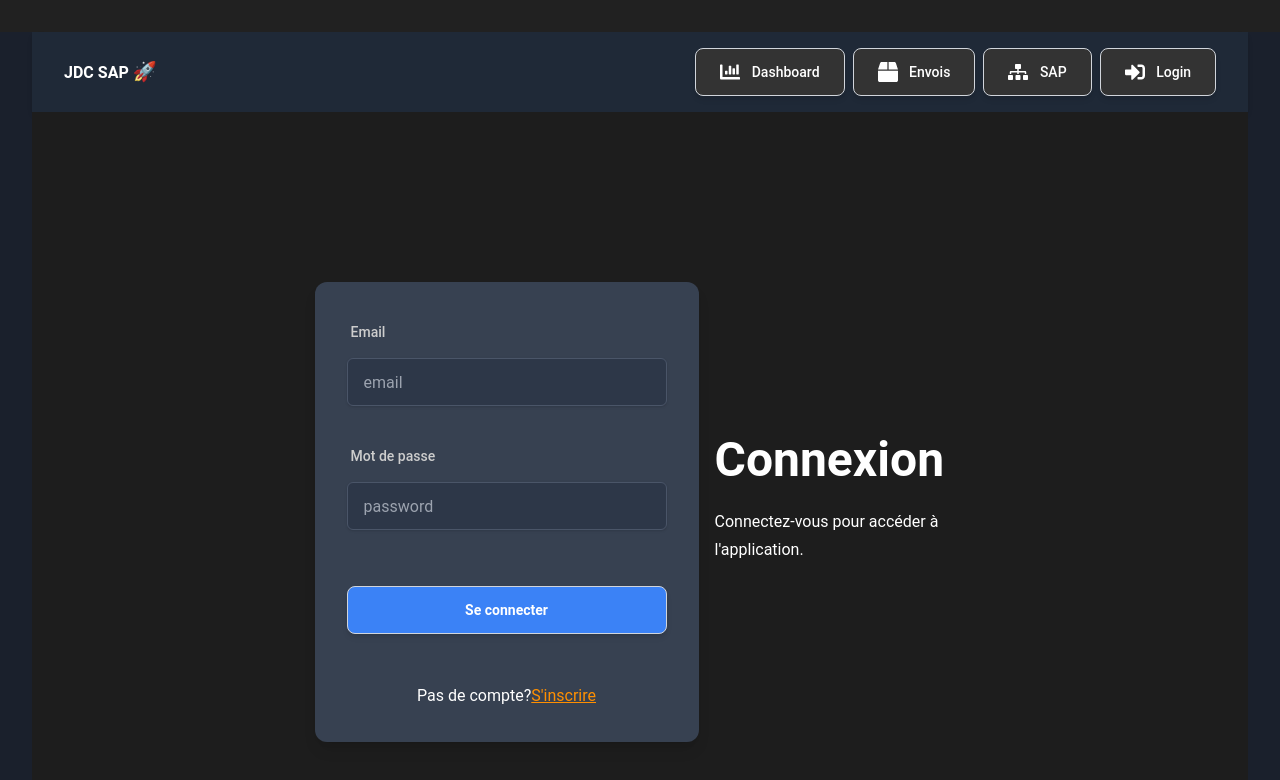
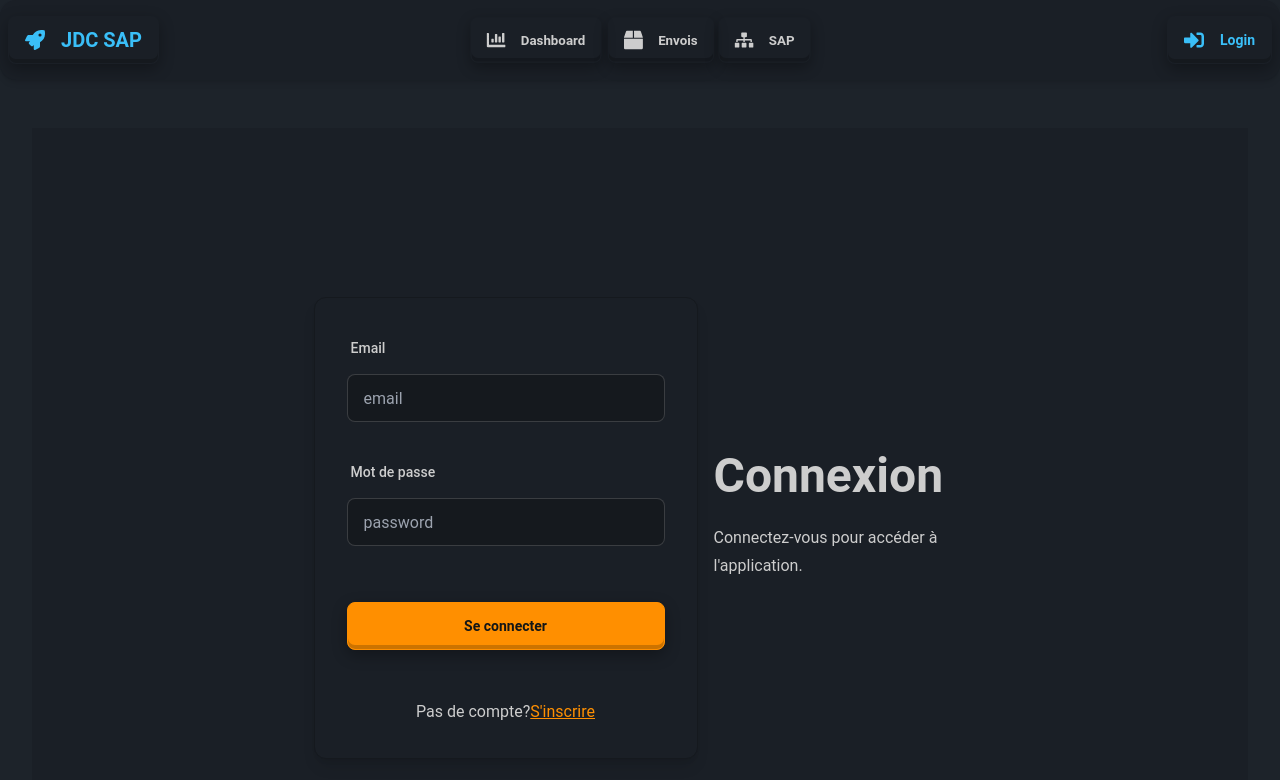
Before and after one commit to TommyJDC/JDC_SAP, a React (Vite) app: page /auth in a window 1280 px wide. Shown: the top 780 px of the page. Built offline with nearby package versions, Linux system fonts and the light colour scheme; no server answers.

Commit message:
Initial commit

```diff
--- a/src/App.tsx
+++ b/src/App.tsx
@@ -1,5 +1,5 @@
 import React from 'react';
-import {  Route, Routes } from 'react-router-dom';
+import { Route, Routes } from 'react-router-dom';
 import Navbar from './components/UI/Navbar';
 import DashboardPage from './pages/Dashboard/DashboardPage';
 import SAPPage from './pages/SAP/SAPPage';
@@ -9,8 +9,10 @@ import AuthPage from './pages/Auth/AuthPage';
 
 function App() {
   return (
-    <div className="container mx-auto px-4 mt-8">
+    // Removed container from here, Navbar and page content will manage their own padding
+    <>
       <Navbar />
+      <main className="container mx-auto px-4 fade-in"> {/* Add fade-in animation */}
         <Routes>
           <Route path="/" element={<DashboardPage />} />
           <Route path="/dashboard" element={<DashboardPage />} />
@@ -19,7 +21,8 @@ function App() {
           <Route path="/admin" element={<AdminPage />} />
           <Route path="/auth" element={<AuthPage />} />
         </Routes>
-    </div>
+      </main>
+    </>
   );
 }
 
--- a/src/components/UI/Navbar.tsx
+++ b/src/components/UI/Navbar.tsx
@@ -1,115 +1,116 @@
 import React from 'react';
-import { Link } from 'react-router-dom';
-import { useLocation } from 'react-router-dom';
-import { signOut, getAuth } from 'firebase/auth';
+import { Link, NavLink } from 'react-router-dom'; // Use NavLink for active styling
+import { signOut, getAuth, onAuthStateChanged, User } from 'firebase/auth';
 import { useNavigate } from 'react-router-dom';
 import { useEffect, useState } from 'react';
-import { useUserSectors } from '../../context/UserContext';
-import { FaChartBar, FaBox, FaSitemap, FaUser, FaSignOutAlt, FaSignInAlt } from 'react-icons/fa';
+import { FaChartBar, FaBox, FaSitemap, FaUserCog, FaSignOutAlt, FaSignInAlt, FaRocket } from 'react-icons/fa'; // Changed Admin icon
 
 const Navbar: React.FC = () => {
-  const location = useLocation();
   const navigate = useNavigate();
-  const [user, setUser] = useState<any>(null);
-  const { userSectors, loadingSectors, errorSectors } = useUserSectors();
+  const [user, setUser] = useState<User | null>(null);
+  const [loading, setLoading] = useState(true); // Add loading state
 
   useEffect(() => {
     const authInstance = getAuth();
-    const unsubscribe = authInstance.onAuthStateChanged((currentUser) => {
+    const unsubscribe = onAuthStateChanged(authInstance, (currentUser) => {
       setUser(currentUser);
+      setLoading(false); // Set loading to false once auth state is determined
     });
 
+    // Cleanup subscription on unmount
     return () => unsubscribe();
   }, []);
 
   const handleLogout = async () => {
     try {
       await signOut(getAuth());
-      navigate('/auth');
+      navigate('/auth'); // Redirect to login page after logout
     } catch (error) {
       console.error('Logout error:', error);
+      // Optionally show an error message to the user
     }
   };
 
-  const isActive = (path: string) => {
-    return location.pathname === path ? 'active' : '';
-  };
-
-  if (loadingSectors) {
-    return (
-      <nav className="bg-gray-800 shadow-md py-4">
-        <div className="container mx-auto flex items-center justify-between px-4">
-          <div className="text-2xl font-bold text-white">
-            JDC SAP <span className="emoticon">🚀</span>
-          </div>
-          <div>Loading...</div> {/* Display a loading message */}
-        </div>
-      </nav>
-    );
-  }
-
-  if (errorSectors) {
-    return (
-      <nav className="bg-gray-800 shadow-md py-4">
-        <div className="container mx-auto flex items-center justify-between px-4">
-          <div className="text-2xl font-bold text-white">
-            JDC SAP <span className="emoticon">🚀</span>
-          </div>
-          <div>Error: {errorSectors}</div> {/* Display an error message */}
-        </div>
-      </nav>
-    );
-  }
+  // Helper function for NavLink className
+  const getNavLinkClass = ({ isActive }: { isActive: boolean }) =>
+    `btn btn-ghost ${isActive ? 'active' : ''}`;
 
   return (
-    <nav className="bg-gray-800 shadow-md py-4">
-      <div className="container mx-auto flex items-center justify-between px-4">
-        <Link to="/" className="text-2xl font-bold text-white hover:text-blue-300 transition duration-200 sm:text-base"> {/* Reduced size on small screens */}
-          JDC SAP <span className="emoticon">🚀</span>
+    <nav className="navbar bg-base-200 shadow-lg mb-6 rounded-box sticky top-0 z-50"> {/* Make navbar sticky */}
+      <div className="navbar-start">
+        <Link to="/" className="btn btn-ghost text-xl text-primary hover:bg-transparent">
+          <FaRocket className="icon" /> JDC SAP
         </Link>
-        <ul className="flex space-x-6 sm:space-x-2"> {/* Reduced spacing on small screens */}
+      </div>
+      <div className="navbar-center hidden lg:flex"> {/* Center links on larger screens */}
+        <ul className="menu menu-horizontal px-1">
           <li>
-            <Link to="/dashboard" className={`btn btn-ghost ${isActive('/dashboard')}`}>
-              <FaChartBar className="icon sm:w-5 sm:h-5" /> {/* Reduced icon size on small screens */}
-              <span className="hidden sm:inline">Dashboard</span> {/* Hide text on very small screens, show on slightly larger */}
-            </Link>
+            <NavLink to="/dashboard" className={getNavLinkClass}>
+              <FaChartBar className="icon" />
+              <span>Dashboard</span>
+            </NavLink>
           </li>
           <li>
-            <Link to="/envois" className={`btn btn-ghost ${isActive('/envois')}`}>
-              <FaBox className="icon sm:w-5 sm:h-5" /> {/* Reduced icon size on small screens */}
-              <span className="hidden sm:inline">Envois</span> {/* Hide text on very small screens, show on slightly larger */}
-            </Link>
+            <NavLink to="/envois" className={getNavLinkClass}>
+              <FaBox className="icon" />
+              <span>Envois</span>
+            </NavLink>
           </li>
           <li>
-            <Link to="/sap" className={`btn btn-ghost ${isActive('/sap')}`}>
-              <FaSitemap className="icon sm:w-5 sm:h-5" /> {/* Reduced icon size on small screens */}
-              <span className="hidden sm:inline">SAP</span> {/* Hide text on very small screens, show on slightly larger */}
-            </Link>
+            <NavLink to="/sap" className={getNavLinkClass}>
+              <FaSitemap className="icon" />
+              <span>SAP</span>
+            </NavLink>
           </li>
-          {user && (
+          {!loading && user && ( // Show Admin link only if user is logged in and not loading
             <li>
-              <Link to="/admin" className={`btn btn-ghost ${isActive('/admin')}`}>
-                <FaUser className="icon sm:w-5 sm:h-5" /> {/* Reduced icon size on small screens */}
-                <span className="hidden sm:inline">Admin</span> {/* Hide text on very small screens, show on slightly larger */}
-              </Link>
-            </li>
-          )}
-          {user ? (
-            <li>
-              <button className="btn btn-ghost" onClick={handleLogout}>
-                <FaSignOutAlt className="icon sm:w-5 sm:h-5" /> {/* Reduced icon size on small screens */}
-                <span className="hidden sm:inline">Logout</span> {/* Hide text on very small screens, show on slightly larger */}
-              </button>
-            </li>
-          ) : (
-            <li>
-              <Link to="/auth" className={`btn btn-ghost ${isActive('/auth')}`}>
-                <FaSignInAlt className="icon sm:w-5 sm:h-5" /> {/* Reduced icon size on small screens */}
-                <span className="hidden sm:inline">Login</span> {/* Hide text on very small screens, show on slightly larger */}
-              </Link>
+              <NavLink to="/admin" className={getNavLinkClass}>
+                <FaUserCog className="icon" /> {/* Changed icon */}
+                <span>Admin</span>
+              </NavLink>
             </li>
           )}
         </ul>
+      </div>
+      <div className="navbar-end">
+        {loading ? (
+          <span className="loading loading-spinner loading-sm mr-4"></span> // Show spinner while loading auth state
+        ) : user ? (
+          <div className="dropdown dropdown-end">
+            <label tabIndex={0} className="btn btn-ghost btn-circle avatar">
+              <div className="w-10 rounded-full ring ring-primary ring-offset-base-100 ring-offset-2">
+                {/* Placeholder for user avatar - replace with actual image if available */}
+                <span className="text-xl">{user.email?.charAt(0).toUpperCase() || '?'}</span>
+              </div>
+            </label>
+            <ul tabIndex={0} className="menu menu-sm dropdown-content mt-3 z-[1] p-2 shadow bg-base-300 rounded-box w-52">
+              <li>
+                <button onClick={handleLogout} className="text-error">
+                  <FaSignOutAlt className="icon" /> Logout
+                </button>
+              </li>
+            </ul>
+          </div>
+        ) : (
+          <NavLink to="/auth" className="btn btn-ghost">
+            <FaSignInAlt className="icon" />
+            <span>Login</span>
+          </NavLink>
+        )}
+         {/* Dropdown for mobile */}
+         <div className="dropdown dropdown-end lg:hidden">
+           <label tabIndex={0} className="btn btn-ghost lg:hidden">
+             <svg xmlns="http://www.w3.org/2000/svg" className="h-5 w-5" fill="none" viewBox="0 0 24 24" stroke="currentColor"><path strokeLinecap="round" strokeLinejoin="round" strokeWidth="2" d="M4 6h16M4 12h16m-7 6h7" /></svg>
+           </label>
+           <ul tabIndex={0} className="menu menu-sm dropdown-content mt-3 z-[1] p-2 shadow bg-base-300 rounded-box w-52">
+             <li><NavLink to="/dashboard" className={({isActive}) => isActive ? 'active' : ''}><FaChartBar className="icon" />Dashboard</NavLink></li>
+             <li><NavLink to="/envois" className={({isActive}) => isActive ? 'active' : ''}><FaBox className="icon" />Envois</NavLink></li>
+             <li><NavLink to="/sap" className={({isActive}) => isActive ? 'active' : ''}><FaSitemap className="icon" />SAP</NavLink></li>
+             {!loading && user && (
+               <li><NavLink to="/admin" className={({isActive}) => isActive ? 'active' : ''}><FaUserCog className="icon" />Admin</NavLink></li>
+             )}
+           </ul>
+         </div>
       </div>
     </nav>
   );
--- a/src/index.css
+++ b/src/index.css
@@ -2,174 +2,105 @@
 @tailwind components;
 @tailwind utilities;
 
-/* General Styles */
+/* General Styles using DaisyUI theme colors */
 body {
   font-family: 'Roboto', sans-serif;
-  background-color: #1a202c; /* Dark Background */
-  color: #ffffff; /* White Text */
+  background-color: theme('colors.base-100'); /* Use theme color */
+  color: theme('colors.base-content'); /* Use theme color */
   line-height: 1.75;
-  /* Smooth Scroll */
   scroll-behavior: smooth;
 }
 
-/* 3D Button Effect */
+/* Apply base background to the root */
+#root {
+  background-color: theme('colors.base-100');
+  min-height: 100vh;
+}
+
+/* Modernized Button with 3D Effect */
 .btn {
-  @apply relative inline-flex items-center px-6 py-3 overflow-hidden text-sm font-medium text-white border border-gray-300 rounded-lg shadow-md transition-all duration-300 ease-in-out focus:outline-none focus:ring-2 focus:ring-blue-500 focus:ring-offset-2;
-  background-color: #333333; /* Darker Button Background */
-  box-shadow: 0 4px 6px -1px rgba(0, 0, 0, 0.1), 0 2px 4px -1px rgba(0, 0, 0, 0.06);
+  @apply shadow-3d transition-all duration-200 ease-in-out;
 }
 
 .btn:hover {
-  @apply bg-gray-700 border-gray-600;
-  box-shadow: 0 10px 15px -3px rgba(0, 0, 0, 0.1), 0 4px 6px -2px rgba(0, 0, 0, 0.05);
-  transform: translateY(-2px);
+  @apply shadow-3d-hover transform -translate-y-0.5;
 }
 
 .btn:active {
-  transform: translateY(1px);
-  box-shadow: 0 1px 2px 0 rgba(0, 0, 0, 0.05);
+  @apply shadow-inner transform translate-y-0.5;
 }
 
-/* Navbar */
-.navbar {
-  @apply bg-gray-800 shadow-md py-4 px-6; /* Dark Navbar */
+/* Card with subtle 3D effect */
+.card {
+  @apply bg-base-200 rounded-xl shadow-lg overflow-hidden transition-transform transform duration-300;
+  border: 1px solid theme('colors.base-300');
+}
+.card:hover {
+   @apply scale-[1.02] shadow-xl;
 }
 
-.navbar a {
-  @apply text-white hover:text-blue-300 transition duration-200 ease-in-out;
-}
-
-.navbar .active {
-  @apply font-semibold text-blue-300;
-}
-
-/* Card */
-.card {
-  @apply bg-gray-700 rounded-xl shadow-lg overflow-hidden transition-transform transform hover:scale-105;
-}
-
-/* Form Controls */
+/* Form Controls using DaisyUI theme */
 .form-control {
   @apply mb-6;
 }
 
 .label {
-  @apply block text-sm font-medium text-white mb-2;
+  @apply block text-sm font-medium text-base-content mb-2;
 }
 
-.input, .select {
-  @apply shadow appearance-none border rounded-md w-full py-3 px-4 text-white leading-tight focus:outline-none focus:ring-2 focus:ring-blue-500 focus:ring-opacity-50;
-  border-color: #4a5568; /* Darker border */
-  background-color: #2d3748; /* Darker input background */
+.input, .select, .textarea {
+  @apply input-bordered w-full bg-base-300 border-base-content/20 focus:border-primary focus:ring-primary focus:ring-opacity-50;
 }
 
-.input:focus, .select:focus {
-  border-color: #63b3ed;
+/* Ensure container padding */
+.container {
+  @apply max-w-7xl mx-auto px-4 sm:px-6 lg:px-8 py-6; /* Added vertical padding */
 }
 
-/* Primary Button */
-.btn-primary {
-  @apply bg-blue-500 hover:bg-blue-700 text-white font-bold py-3 px-6 rounded-lg shadow-md focus:outline-none focus:ring-2 focus:ring-blue-500 focus:ring-opacity-50 transition duration-200 ease-in-out;
+/* Navbar adjustments if needed (DaisyUI handles most) */
+.navbar {
+  @apply bg-base-200 shadow-md mb-6 rounded-box; /* Add margin bottom and rounded corners */
 }
 
-/* Dashboard Tiles */
-.dashboard-tile {
-  @apply bg-gray-700 rounded-xl shadow-lg p-6 transition-transform transform hover:scale-105;
+/* Active link styling */
+.navbar .active {
+  @apply text-primary font-semibold; /* Use primary color for active links */
 }
 
-/* Utility Classes */
-.container {
-  @apply max-w-7xl mx-auto px-4 sm:px-6 lg:px-8;
+/* General Link Styling */
+a {
+  @apply text-primary hover:text-secondary transition duration-200 ease-in-out;
 }
 
-.grid-cols-custom {
-  grid-template-columns: repeat(auto-fit, minmax(250px, 1fr));
+/* Icon Styles */
+.icon {
+  @apply w-5 h-5 mr-2; /* Consistent icon size */
 }
 
-/* Emoticons */
-.emoticon {
-  font-size: 1.2em;
-  margin-right: 0.25em;
+/* Responsive adjustments */
+@media (max-width: 640px) {
+  .navbar .btn span {
+    @apply hidden; /* Hide text on small screens */
+  }
+  .navbar .btn .icon {
+    @apply mr-0; /* Remove margin when text is hidden */
+  }
+  .navbar-start .btn {
+    @apply text-lg; /* Slightly larger brand text */
+  }
 }
 
-/* Modal/Popup Styles (Example - Adjust as needed) */
-.modal-overlay {
-  position: fixed;
-  top: 0;
-  left: 0;
-  width: 100%;
-  height: 100%;
-  background-color: rgba(0, 0, 0, 0.75); /* Semi-transparent dark background */
-  display: flex;
-  justify-content: center;
-  align-items: center;
-  z-index: 50; /* Ensure it's on top */
-}
-
-.modal-content {
-  background-color: #2d3748; /* Dark background for modal */
-  padding: 20px;
-  border-radius: 0.5rem;
-  box-shadow: 0 0 10px rgba(0, 0, 0, 0.5);
-  color: white;
-  width: 80%;
-  max-width: 600px;
-}
-
-/* Dropdown Menu Styles (Example - Adjust as needed) */
-.dropdown {
-  position: relative;
-  display: inline-block;
-}
-
-.dropdown-content {
-  display: none;
-  position: absolute;
-  background-color: #2d3748; /* Dark background for dropdown */
-  min-width: 160px;
-  box-shadow: 0px 8px 16px 0px rgba(0,0,0,0.2);
-  z-index: 1;
-  border-radius: 0.5rem;
-}
-
-.dropdown-content a {
-  color: white;
-  padding: 12px 16px;
-  text-decoration: none;
-  display: block;
-}
-
-.dropdown-content a:hover {
-  background-color: #4a5568; /* Darker hover color */
-}
-
-.dropdown:hover .dropdown-content {
-  display: block;
-}
-
-/* Accessibility - Focus Styles */
-.focus-ring {
-  @apply outline-none ring-2 ring-blue-500 ring-opacity-50;
-}
-
-/* Additional Animations */
+/* Fade-in Animation */
 .fade-in {
   animation: fadeIn 0.5s ease-in-out;
 }
 
 @keyframes fadeIn {
-  from {
-    opacity: 0;
-  }
-  to {
-    opacity: 1;
-  }
+  from { opacity: 0; transform: translateY(10px); }
+  to { opacity: 1; transform: translateY(0); }
 }
 
-/* Icon Styles (Example - Adjust as needed) */
-.icon {
-  width: 1.2em;
-  height: 1.2em;
-  margin-right: 0.25em;
-  vertical-align: middle;
+/* Dashboard Tiles */
+.dashboard-tile {
+  @apply card bg-base-200 p-6; /* Use card styles */
 }
--- a/tailwind.config.js
+++ b/tailwind.config.js
@@ -2,10 +2,24 @@
 module.exports = {
   content: ["./index.html", "./src/**/*.{js,ts,jsx,tsx}"],
   theme: {
-    extend: {},
+    extend: {
+      boxShadow: {
+        '3d': '0 5px 15px rgba(0, 0, 0, 0.3), inset 0 -4px 0 rgba(0, 0, 0, 0.2)',
+        '3d-hover': '0 8px 20px rgba(0, 0, 0, 0.35), inset 0 -6px 0 rgba(0, 0, 0, 0.25)',
+      },
+      colors: {
+        'base-100': '#1d232a', // DaisyUI halloween base-100
+        'base-200': '#1a1f26', // Slightly darker
+        'base-300': '#15191e', // Even darker
+        'primary': '#3abff8', // DaisyUI halloween primary
+        'secondary': '#828df8', // DaisyUI halloween secondary
+        'accent': '#f471b5', // DaisyUI halloween accent
+      },
+    },
   },
   plugins: [require("daisyui")],
   daisyui: {
-    themes: ["halloween"],
+    themes: ["halloween"], // Keep the halloween theme for a dark, modern base
+    darkTheme: "halloween", // Ensure dark theme is default
   },
 };
```
Also changed, not shown: 1 other file (tests, documents, lock files or other folders). Lines whose indentation alone changed are shown as unchanged.
